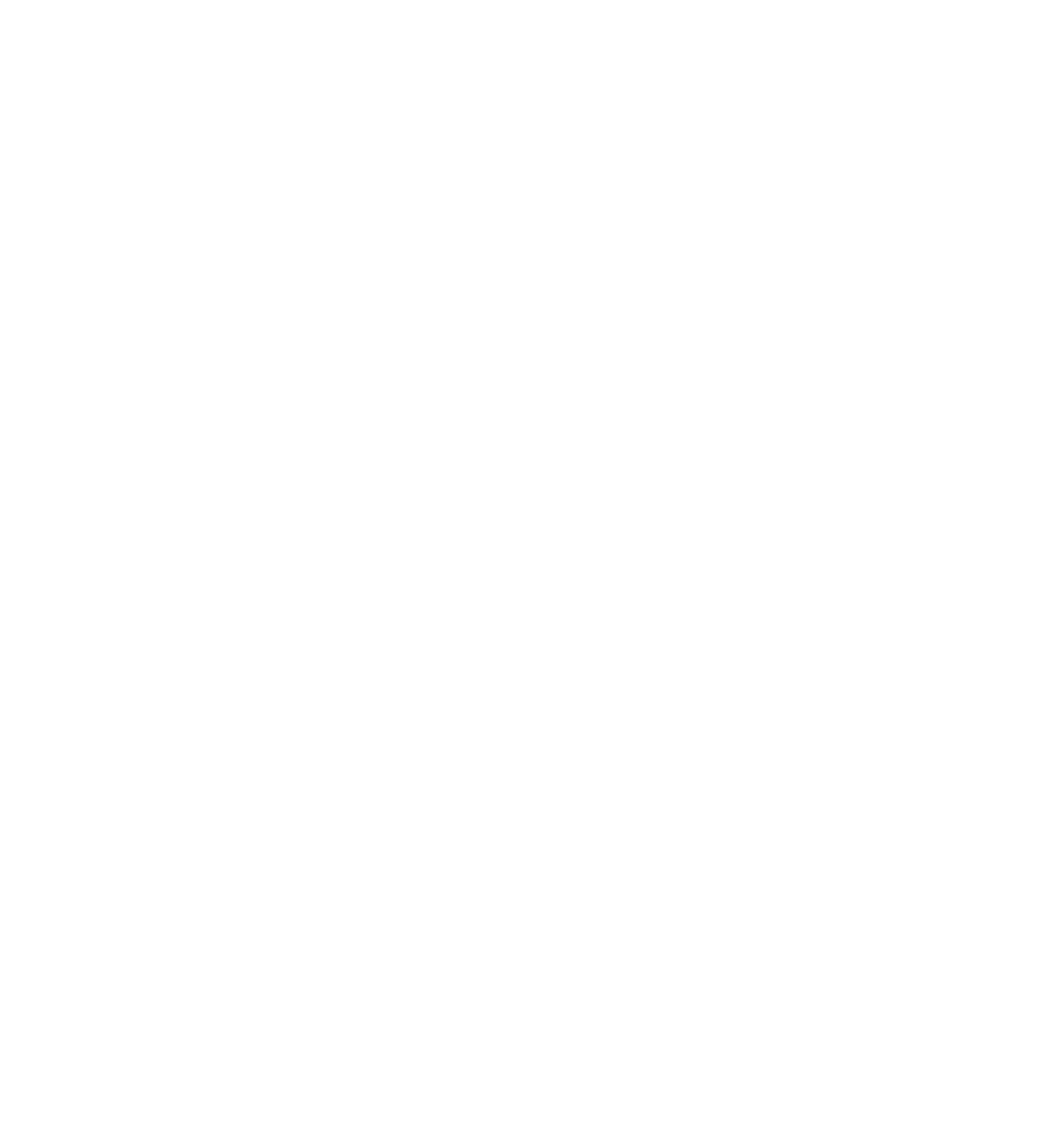
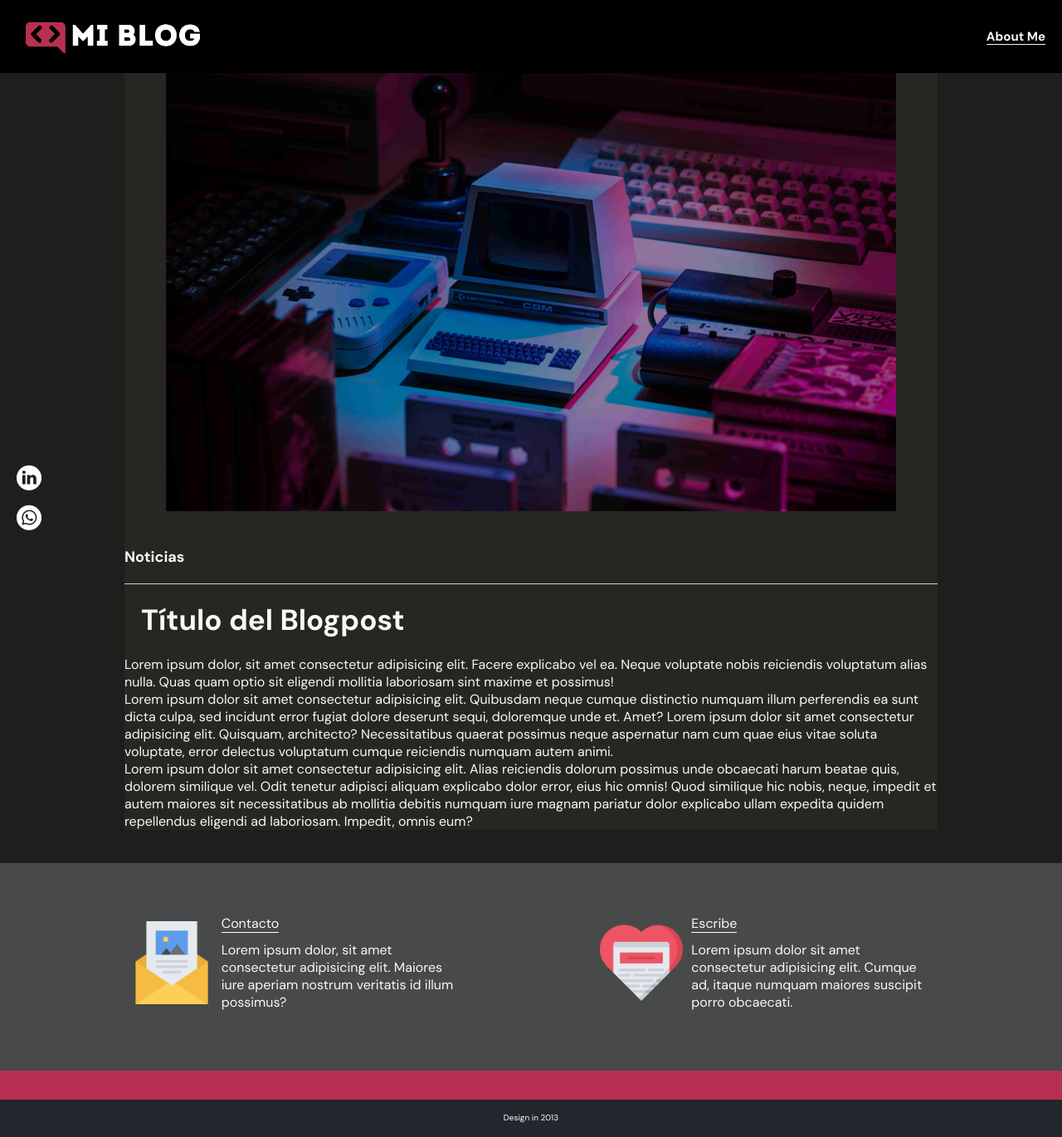
Before and after one commit to IngDonovan/Personal-blog, a plain HTML site: page perfil.html in a window 1280 px wide. Shown: the whole page at 83% size. Before the commit the page ends 800 px from the top, so only its background shows below. Drawn offline with Linux system fonts and the light colour scheme.

Commit message:
perfil html and design init

```diff
--- a/css/blog.css
+++ b/css/blog.css
@@ -86,14 +86,14 @@ main {
 
   .contact-main-container {
     display: flex;
-    justify-content: space-around;
+    justify-content: space-evenly;
     flex-wrap: wrap;
     width: 100%;
     min-height: 250px;
     background-color: #484949;
     text-align: center;
     padding-bottom: 10px;
-    font-size: var(--font-medium);
+    font-size: var(--font-small);
   }
   .contact-main-container div {
     display: flex;
--- /dev/null
+++ b/css/perfil.css
@@ -0,0 +1 @@
+@import url("mainStyles.css");
--- a/perfil.html
+++ b/perfil.html
@@ -1,12 +1,77 @@
 <!DOCTYPE html>
 <html lang="en">
-<head>
-    <meta charset="UTF-8">
-    <meta http-equiv="X-UA-Compatible" content="IE=edge">
-    <meta name="viewport" content="width=device-width, initial-scale=1.0">
-    <title>Document</title>
-</head>
-<body>
+  <head>
+    <meta charset="UTF-8" />
+    <meta http-equiv="X-UA-Compatible" content="IE=edge" />
+    <meta name="viewport" content="width=device-width, initial-scale=1.0" />
+    <link rel="preconnect" href="https://fonts.googleapis.com" />
+    <link rel="preconnect" href="https://fonts.gstatic.com" crossorigin />
+    <link
+      href="https://fonts.googleapis.com/css2?family=DM+Sans:wght@400;500;700&display=swap"
+      rel="stylesheet"
+    />
+    <link rel="stylesheet" href="./css/blog.css" />
+    <link rel="stylesheet" href="./css/font/flaticon.css" />
+    <title>Blog Proyects</title>
+  </head>
+  <body>
+    <header>
+      <nav>
+        <section class="nav-logo-container">
+          <a href="./index.html"
+            ><img src="./assets/img/Logo-negro.png" alt="Logo de mi blog"
+          /></a>
+        </section>
+        <section class="profile-link">
+          <a href="./perfil.html"><span>About Me</span></a>
+        </section>
+      </nav>
+    </header>
 
-</body>
+    <section class="icons-container">
+      <div class="icons">
+        <a href=""><span class="flaticon-010-linkedin"></span></a>
+        <a href=""><span class="flaticon-003-whatsapp"></span></a>
+      </div>
+    </section>
+
+    <main>
+      <section class="grid-container blogpost-img-container">
+        <img src="./assets/img/p1S.jpg" alt="">
+      </section>
+      <section class="blogpost-main-container">
+        <div class="grid-container">
+          <h3>Noticias</h3>
+          <article>
+            <h1>Título del Blogpost</h1>
+            <p>Lorem ipsum dolor, sit amet consectetur adipisicing elit. Facere explicabo vel ea. Neque voluptate nobis reiciendis voluptatum alias nulla. Quas quam optio sit eligendi mollitia laboriosam sint maxime et possimus!</p>
+            <p>Lorem ipsum dolor sit amet consectetur adipisicing elit. Quibusdam neque cumque distinctio numquam illum perferendis ea sunt dicta culpa, sed incidunt error fugiat dolore deserunt sequi, doloremque unde et. Amet? Lorem ipsum dolor sit amet consectetur adipisicing elit. Quisquam, architecto? Necessitatibus quaerat possimus neque aspernatur nam cum quae eius vitae soluta voluptate, error delectus voluptatum cumque reiciendis numquam autem animi.</p>
+            <p>Lorem ipsum dolor sit amet consectetur adipisicing elit. Alias reiciendis dolorum possimus unde obcaecati harum beatae quis, dolorem similique vel. Odit tenetur adipisci aliquam explicabo dolor error, eius hic omnis!
+            Quod similique hic nobis, neque, impedit et autem maiores sit necessitatibus ab mollitia debitis numquam iure magnam pariatur dolor explicabo ullam expedita quidem repellendus eligendi ad laboriosam. Impedit, omnis eum?</p>
+          </article>
+        </div>
+      </section>
+      <section class="contact-main-container">
+        <div>
+          <img src="./assets/img/013-newsletter.png" alt="">
+          <div class="contact-left">
+            <a href="/">Contacto</a>
+            <p>Lorem ipsum dolor, sit amet consectetur adipisicing elit. Maiores iure aperiam nostrum veritatis id illum possimus? </p>
+          </div>
+        </div>
+        <div>
+          <img src="./assets/img/006-like.png" alt="">
+          <div class="contact-right">
+            <a href="/">Escribe</a>
+            <p>Lorem ipsum dolor sit amet consectetur adipisicing elit. Cumque ad, itaque numquam maiores suscipit porro obcaecati.</p>
+          </div>
+        </div>
+
+      </section>
+    </main>
+
+    <footer>
+        <p>Design in 2013</p>
+    </footer>
+  </body>
 </html>
```
